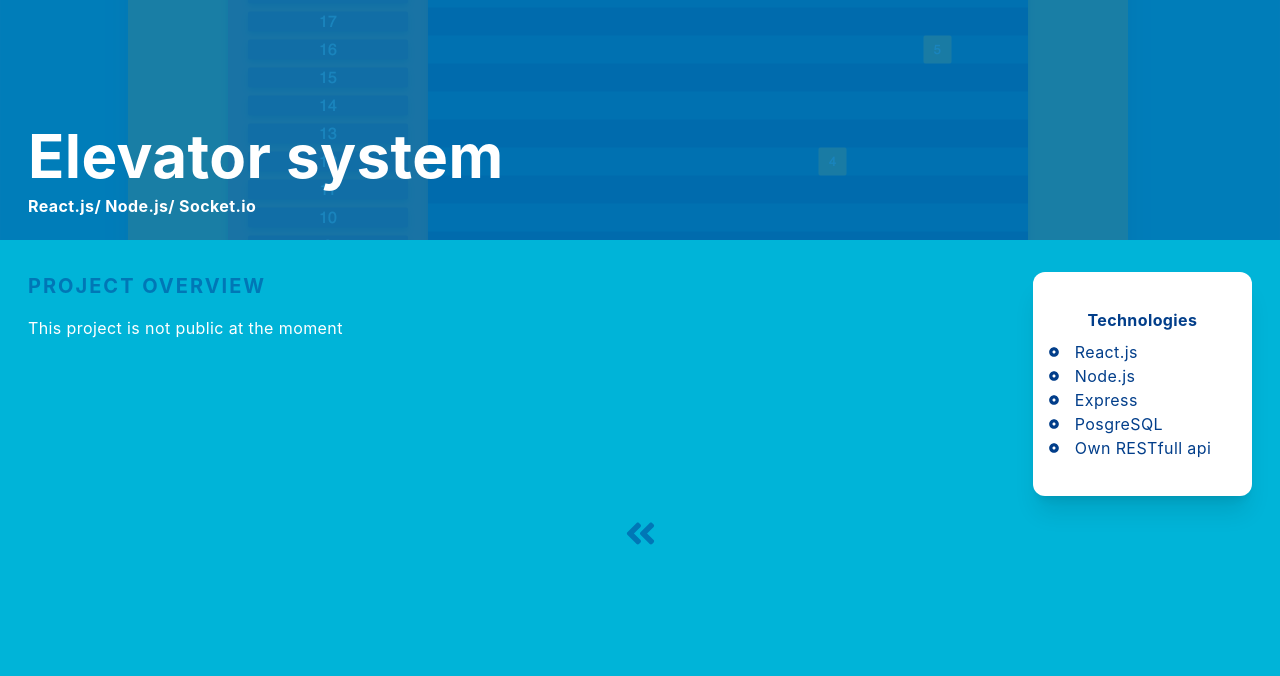
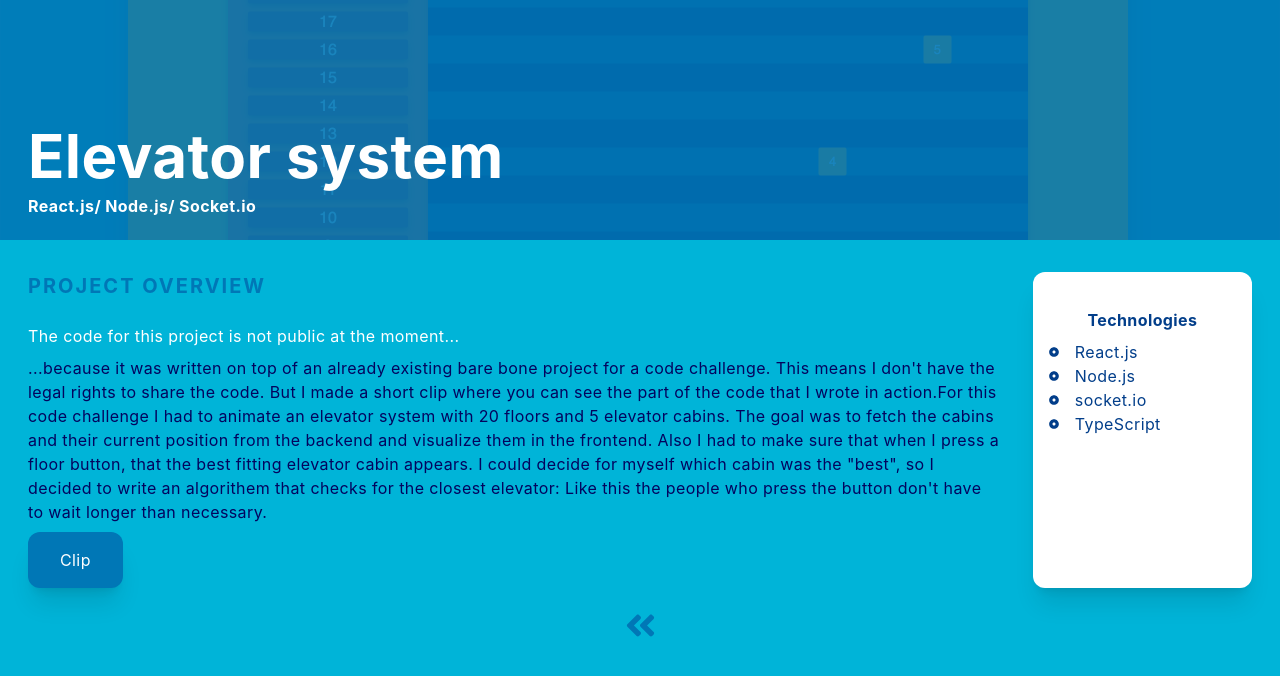
Before and after one commit to kindofclever/portfolio, a Next.js app: page /elevators in a window 1280 px wide. Shown: the top 676 px of the page. Built offline with nearby package versions, Linux system fonts and the light colour scheme.

Commit message:
fixed elevator project

```diff
--- a/components/About.js
+++ b/components/About.js
@@ -1,15 +1,19 @@
 import React from 'react';
-import { motion } from 'framer-motion';
+import { motion, useScroll, useTransform } from 'framer-motion';
 import Image from 'next/image';
 import sandra from '../public/assets/p-picture.jpg';
 import Link from 'next/link';
 
 const About = () => {
+
   return (
-    <motion.div exit={{opacity: 0}} id='about' className='sm:mr-5  md:mr-5 w-full md:h-screen p-2 flex items-center py-16'>
+    <motion.div exit={{opacity: 0}} id='about' className='sm:mr-5  md:mr-5 md:h-screen p-2 flex items-center py-16'>
         <div className='max-w-[1240px] m-auto md:grid grid-cols-3 gap-8 ml-5 '>
             <div className='col-span-2'>
-                <p className='text-[#0077B6] uppercase text-xl tracking-widest'>About me</p>
+                <motion.p
+                  className='text-[#0077B6] uppercase text-xl tracking-widest'>
+                    About me
+                </motion.p>
                 <h2 className='text-[#ffec43] font-bold  mt-3'>Who am I?</h2>
                 <p className='text-white py-2'> I'm a curios person with a versatile background </p>
                 <p>
--- a/pages/elevators.js
+++ b/pages/elevators.js
@@ -20,11 +20,21 @@ const elevators = () => {
           <div className='col-span-4'>
           <h2 className='text-[#0077B6] uppercase text-xl tracking-widest mb-4'>Project overview</h2>
 
-            {/* <p>Lorem ipsum dolor sit amet, consectetur adipisicing elit. Officia inventore, consequatur quaerat unde cumque consectetur alias numquam voluptatem amet quam ullam, id eligendi, possimus dolorum perferendis voluptate vel necessitatibus sed.</p> */}
             {/* <button className=' bg-[#0077B6] hover:bg-gradient-to-l from-[#023E8A] to-[#0077B6] px-8 py-4 mt-2 mr-8'>Demo</button>
             <button className='bg-[#0077B6] hover:bg-gradient-to-l from-[#023E8A] to-[#0077B6] px-8 py-4 mt-2'>Code</button> */}
 
-            <p className='text-white'>This project is not public at the moment</p>
+            <p className='text-white py-2'>The code for this project is not public at the moment...</p>
+            <p>...because it was written on top of an already existing bare bone project for a code challenge. This means I don't have the legal rights to share the code. But I made a short clip where you can see the part of the code that I wrote in action.For this code challenge I had to animate an elevator system with 20 floors and 5 elevator cabins. The goal was to fetch the cabins and their current position from the backend and visualize them in the frontend.  Also I had to make sure that when I press a floor button, that the best fitting elevator cabin appears. I could decide for myself which cabin was the "best", so I decided to write an algorithem that checks for the closest elevator: Like this the people who press the button don't have to wait longer than necessary.</p>
+
+            <a href='https://share.vidyard.com/watch/iU2S58nLt8UqBFFjJ4fFKg?'>
+            <motion.button
+                  whileHover={{ scale: 1.05 }}
+                  whileTap={{ scale: 0.9 }}
+                  transition={{ type: "spring", stiffness: 400, damping: 17 }}
+                  className=' bg-[#0077B6] text-white hover:bg-gradient-to-l from-[#023E8A] to-[#0077B6] px-8 py-4 mt-2 rounded-xl shadow-xl cursor-pointer'>
+                    Clip
+                </motion.button>
+            </a>
           </div>
           <div className='col-span-4 md:col-span-1 shadow-xl rounded-xl bg-white hover:bg-[#0077B6] group  hover:text-white '>
             <div className='py-9'>
@@ -32,9 +42,8 @@ const elevators = () => {
                 <div className='flex flex-col justify-center items-start group-hover:text-white '>
                   <p className='  group-hover:text-white  text-[#023E8A] flex items-center '><FaDotCircle size={10} className='mx-4  group-hover:text-white ' /> React.js</p>
                   <p className='  group-hover:text-white  text-[#023E8A] flex items-center '><FaDotCircle size={10} className='mx-4  group-hover:text-white ' /> Node.js</p>
-                  <p className='  group-hover:text-white  text-[#023E8A] flex items-center '><FaDotCircle size={10} className='mx-4  group-hover:text-white ' /> Express</p>
-                  <p className=' group-hover:text-white  text-[#023E8A] flex items-center '><FaDotCircle size={10} className='mx-4  group-hover:text-white ' /> PosgreSQL</p>
-                  <p className=' group-hover:text-white   text-[#023E8A] flex items-center '><FaDotCircle size={10} className='mx-4  group-hover:text-white ' /> Own RESTfull api</p>
+                  <p className='  group-hover:text-white  text-[#023E8A] flex items-center '><FaDotCircle size={10} className='mx-4  group-hover:text-white ' /> socket.io</p>
+                  <p className=' group-hover:text-white   text-[#023E8A] flex items-center '><FaDotCircle size={10} className='mx-4  group-hover:text-white ' /> TypeScript</p>
                 </div>
               </div>
             </div>
--- a/pages/shoppinglist.js
+++ b/pages/shoppinglist.js
@@ -13,13 +13,13 @@ const shoppinglist = () => {
         <Image className='absolute z-1' layout='fill' objectFit='cover' src={shoppyImg} alt='/' />
         <div className='absolute top-[70%] max-w-[1240px] w-full left-[50%] right-[50%] translate-x-[-50%] translate-y-[-50%] z-20 p-2 text-white'>
           <h2 className='py-2 text-white'>Shopping-List</h2>
-          <h3 className=' text-white'>React.js/ PostgreSQL/ Node.js/ Heroku</h3>
+          <h3 className=' text-white'>Vanillas JavaScript/ GitHub Pages/ Localstorage</h3>
         </div>
       </div>
       <div className='max-w-[1240px] mx-auto p-2 grid md:grid-cols-5 gap-8 pt-8 ml-5'>
         <div className='col-span-4'>
         <h2 className='text-[#0077B6] uppercase text-xl tracking-widest mb-4'>Project overview</h2>
-          <p className='py-4'>Lorem ipsum dolor sit amet, consectetur adipisicing elit. Officia inventore, consequatur quaerat unde cumque consectetur alias numquam voluptatem amet quam ullam, id eligendi, possimus dolorum perferendis voluptate vel necessitatibus sed.</p>
+          <p className='py-4'>This is just a very simple shopping list app.</p>
           <a href='https://kindofclever.github.io/shopping-list/'>
             <motion.button
                     whileHover={{ scale: 1.05 }}
@@ -43,11 +43,9 @@ const shoppinglist = () => {
             <div className='py-9'>
                 <p className='text-center font-bold pb-2 text-[#023E8A]  group-hover:text-white '>Technologies</p>
                 <div className='flex flex-col justify-center items-start group-hover:text-white '>
-                  <p className='  group-hover:text-white  text-[#023E8A] flex items-center '><FaDotCircle size={10} className='mx-4  group-hover:text-white ' /> React.js</p>
-                  <p className='  group-hover:text-white  text-[#023E8A] flex items-center '><FaDotCircle size={10} className='mx-4  group-hover:text-white ' /> Node.js</p>
-                  <p className='  group-hover:text-white  text-[#023E8A] flex items-center '><FaDotCircle size={10} className='mx-4  group-hover:text-white ' /> Express</p>
-                  <p className=' group-hover:text-white  text-[#023E8A] flex items-center '><FaDotCircle size={10} className='mx-4  group-hover:text-white ' /> PosgreSQL</p>
-                  <p className=' group-hover:text-white   text-[#023E8A] flex items-center '><FaDotCircle size={10} className='mx-4  group-hover:text-white ' /> Own RESTfull api</p>
+                  <p className='  group-hover:text-white  text-[#023E8A] flex items-center '><FaDotCircle size={10} className='mx-4  group-hover:text-white ' /> Vanilla JavaScript</p>
+                  <p className='  group-hover:text-white  text-[#023E8A] flex items-center '><FaDotCircle size={10} className='mx-4  group-hover:text-white ' /> GitHub Pages</p>
+                  <p className='  group-hover:text-white  text-[#023E8A] flex items-center '><FaDotCircle size={10} className='mx-4  group-hover:text-white ' /> Localstorage</p>
                 </div>
               </div>
             </div>
```
Also changed, not shown: styles/globals.css (line endings or trailing spaces).
